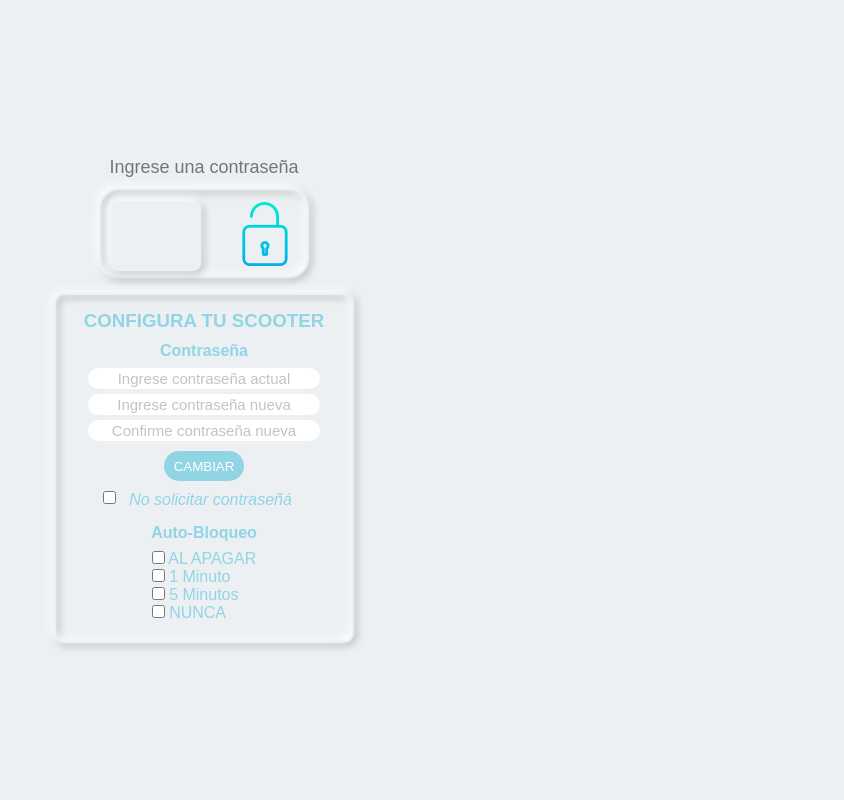
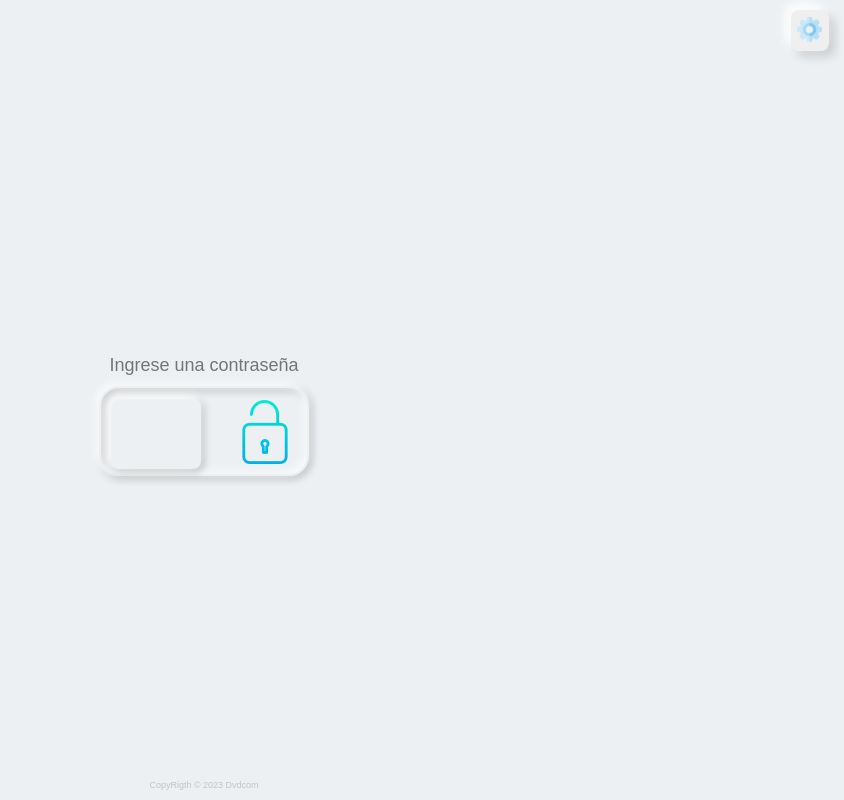
Before and after one commit to nvillamor/lime, a plain HTML site: page index.html in a window 1280 px wide. Shown: the whole page, without its empty margins (436-1280 px from the left). Drawn offline with Linux system fonts and the light colour scheme.

Commit message:
Se agrega boton de setting

```diff
--- a/css/styles.css
+++ b/css/styles.css
@@ -10,16 +10,26 @@ body {
     background-color: #ecf0f3;
     font-family: futura-pt, sans-serif;
     -webkit-tap-highlight-color: rgba(0, 0, 0, 0);
+    display: grid;
+    grid-template-rows: auto 1fr auto;
+    min-height: 100vh;
+}
+
+main{
+    display: flex;
+    flex-direction: column;
+    justify-content: center;
+    align-items: center;
 }
 
 #container {
     display: flex;
     flex-direction: column;
+    justify-content: center;
     align-items: center;
-    justify-content: center;
     position: relative;
     width: 100%;
-    height: 100vh;
+    height: calc(100vh-50px);
 }
 
 .input-pass{
@@ -207,3 +217,55 @@ input:checked+.slider:before {
 .alineamiento{
     text-align: left;
 }
+
+.contenedor-setting{
+    display: flex;
+    width: 100%;
+    justify-content: flex-end;
+    align-items: baseline;
+    height: 50px;
+    padding-top: 10px;
+    padding-right: 15px;
+}
+
+.btnSetting{
+    padding: 0.5em 0.5em;
+    background: #efefef;
+    border: none;
+    border-radius: .5rem;
+    letter-spacing: .2rem;
+    text-align: center;
+    outline: none;
+    cursor: pointer;
+    transition: .2s ease-in-out;
+    box-shadow: -6px -6px 14px rgba(255, 255, 255, .7),
+                -6px -6px 10px rgba(255, 255, 255, .5),
+                6px 6px 8px rgba(255, 255, 255, .075),
+                6px 6px 10px rgba(0, 0, 0, .15);
+}
+
+.btnSetting:hover{
+    box-shadow: -2px -2px 6px rgba(255, 255, 255, .6),
+                -2px -2px 4px rgba(255, 255, 255, .4),
+                2px 2px 2px rgba(255, 255, 255, .05),
+                2px 2px 4px rgba(0, 0, 0, .1);
+}
+
+.btnSetting:active {
+    box-shadow: inset -2px -2px 6px rgba(255, 255, 255, .7),
+                inset -2px -2px 4px rgba(255, 255, 255, .5),
+                inset 2px 2px 2px rgba(255, 255, 255, .075),
+                inset 2px 2px 4px rgba(0, 0, 0, .15);
+  }
+
+  footer{
+    text-align: center;
+    font-size: xx-small;
+    padding-bottom: 10px;
+    color: #c3c3c3;
+  }
+
+  a{
+    text-decoration: none;
+    color: #c3c3c3;
+  }
--- a/index.html
+++ b/index.html
@@ -5,9 +5,14 @@
   <meta http-equiv="X-UA-Compatible" content="IE=edge">
   <meta name="viewport" content="width=device-width, initial-scale=1.0">
   <link rel="stylesheet" href="/css/styles.css">
-  <title>MonoConfiguracion</title>
+  <title>Mi Scooter</title>
 </head>
 <body>
+  <header>
+      <div class="contenedor-setting">
+      <button class="btnSetting" onclick=MostrarConfiguracion()><img src="./img/setting.png" width="25px" alt="setting.png"></button>
+      </div>
+  </header>
   <main>
     <div id="container">
         <div class="contenedor-pass">
@@ -16,10 +21,10 @@
           <label class="switch">
             <input type="checkbox">
             <span class="slider"></span>
-          <span class="on"><img src="./img/padlock.png"></img></span>
-          <span class="off"><img src="./img/unlock.png"></img></span>
+            <span class="on"><img src="./img/padlock.png" alt="block.png"></img></span>
+            <span class="off"><img src="./img/unlock.png" alt="unblock.png"></img></span>
           </label>
-      <div class="contendorForm">
+        <div class="contendorForm" style="display: none;">
               <div class="config">
                 <div class="titulo">
                   <h3>CONFIGURA TU SCOOTER</h3>
@@ -54,7 +59,10 @@
               </div>
         </div>
     </div>
-
   </main>
+  <footer>
+    <p>CopyRigth &copy; 2023 <a href="https://github.com/Dvdcom">Dvdcom</a></p>
+  </footer>
+  <script src="./js/main.js"></script>
 </body>
 </html>
--- a/js/main.js
+++ b/js/main.js
@@ -119,3 +119,12 @@ function myFunction(elemento) {
 
 
   }
+
+/* funciones dvdcom */
+
+function MostrarConfiguracion(){
+  const panel = document.querySelector('.contendorForm');
+  const display = panel.getAttribute('style');
+  display === "display: none" ? panel.setAttribute("style","display: block") : panel.setAttribute("style","display: none");
+
+}
```
Also changed, not shown: css/bootstrap.min.css (deleted), img/setting.png (added), js/bootstrap.bundle.min.js (deleted), 2 other files. Lines whose indentation alone changed are shown as unchanged.
